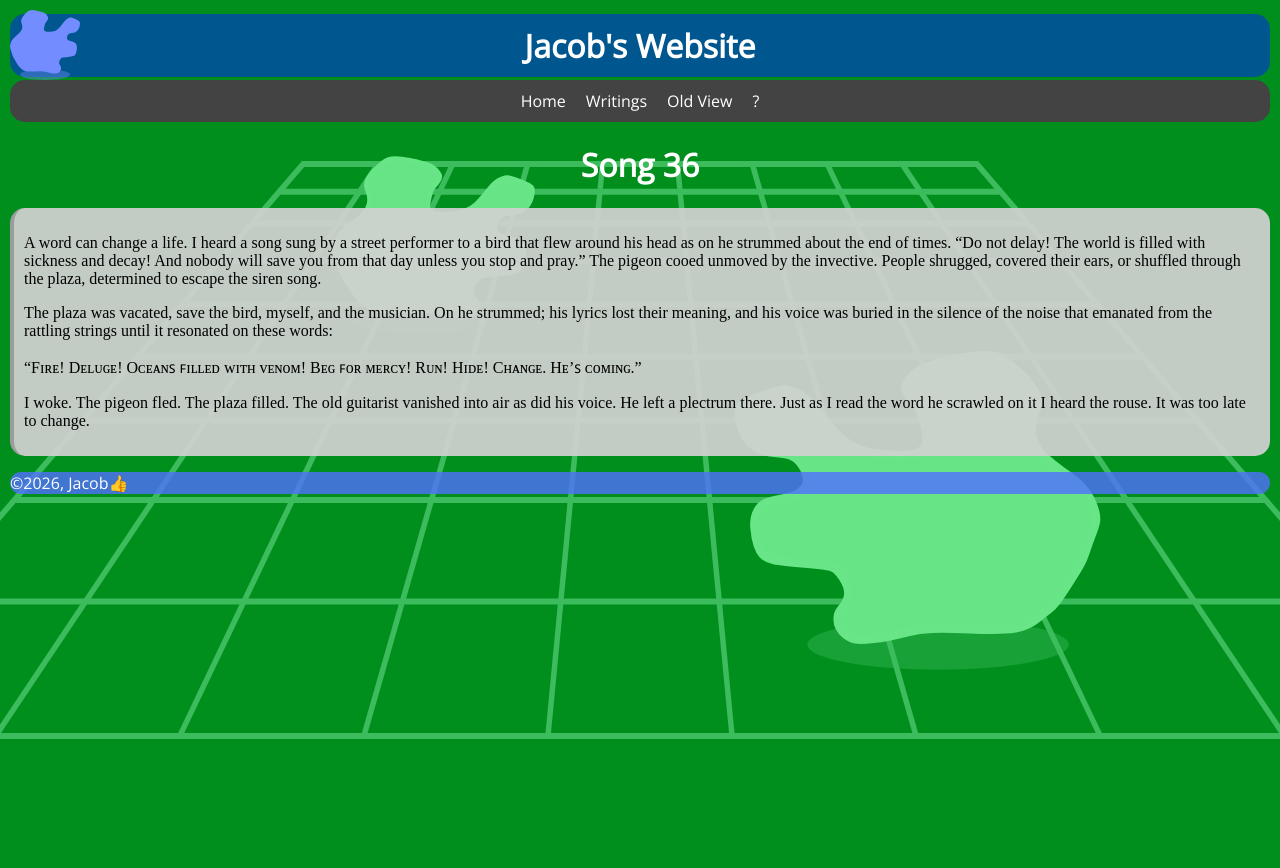
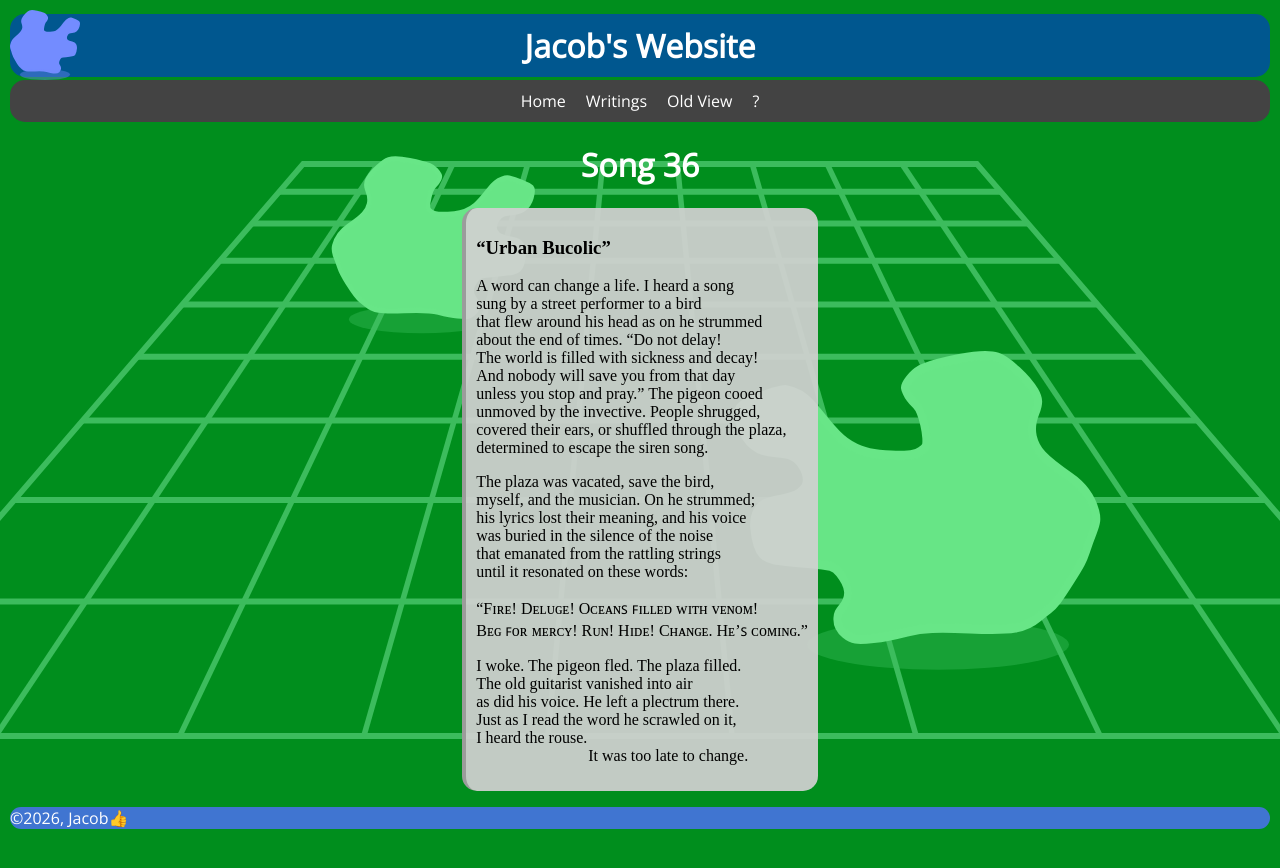
Before and after one commit to Iacob232/Iacob232.github.io, a Jekyll site: the page built from writings/Song_36.md, in a window 1280 px wide. Shown: the top 868 px of the page. Built offline with Jekyll 4.4.1, drawn with Linux system fonts in a browser that asks for light colours.

Commit message:
line breaks song 36

```diff
--- a/writings/Song_36.md
+++ b/writings/Song_36.md
@@ -3,30 +3,31 @@ layout: poem
 title: Song 36
 permalink: /writings/Song_36
 ---
-A word can change a life. I heard a song
-sung by a street performer to a bird
-that flew around his head as on he strummed
-about the end of times. “Do not delay!
-The world is filled with sickness and decay!
-And nobody will save you from that day
-unless you stop and pray.” The pigeon cooed
-unmoved by the invective. People shrugged,
-covered their ears, or shuffled through the plaza,
-determined to escape the siren song.
+### “Urban Bucolic”
+A word can change a life. I heard a song<br>
+sung by a street performer to a bird<br>
+that flew around his head as on he strummed<br>
+about the end of times. “Do not delay!<br>
+The world is filled with sickness and decay!<br>
+And nobody will save you from that day<br>
+unless you stop and pray.” The pigeon cooed<br>
+unmoved by the invective. People shrugged,<br>
+covered their ears, or shuffled through the plaza,<br>
+determined to escape the siren song.<br>
 
-The plaza was vacated, save the bird,
-myself, and the musician. On he strummed;
-his lyrics lost their meaning, and his voice
-was buried in the silence of the noise
-that emanated from the rattling strings
-until it resonated on these words:
+The plaza was vacated, save the bird,<br>
+myself, and the musician. On he strummed;<br>
+his lyrics lost their meaning, and his voice<br>
+was buried in the silence of the noise<br>
+that emanated from the rattling strings<br>
+until it resonated on these words:<br>
 
-“Fɪʀᴇ! Dᴇʟᴜɢᴇ! Oᴄᴇᴀɴꜱ ꜰɪʟʟᴇᴅ ᴡɪᴛʜ ᴠᴇɴᴏᴍ!
-Bᴇɢ ꜰᴏʀ ᴍᴇʀᴄʏ! Rᴜɴ! Hɪᴅᴇ! Cʜᴀɴɢᴇ. Hᴇ’ꜱ ᴄᴏᴍɪɴɢ.”
+“Fɪʀᴇ! Dᴇʟᴜɢᴇ! Oᴄᴇᴀɴꜱ ꜰɪʟʟᴇᴅ ᴡɪᴛʜ ᴠᴇɴᴏᴍ!<br>
+Bᴇɢ ꜰᴏʀ ᴍᴇʀᴄʏ! Rᴜɴ! Hɪᴅᴇ! Cʜᴀɴɢᴇ. Hᴇ’ꜱ ᴄᴏᴍɪɴɢ.”<br>
 
-I woke. The pigeon fled. The plaza filled.
-The old guitarist vanished into air
-as did his voice. He left a plectrum there.
-Just as I read the word he scrawled on it
-I heard the rouse.
-                             It was too late to change.
+I woke. The pigeon fled. The plaza filled.<br>
+The old guitarist vanished into air<br>
+as did his voice. He left a plectrum there.<br>
+Just as I read the word he scrawled on it,<br>
+I heard the rouse.<br>
+&emsp;&emsp;&emsp;&emsp;&emsp;&emsp;&emsp;It was too late to change.
```
